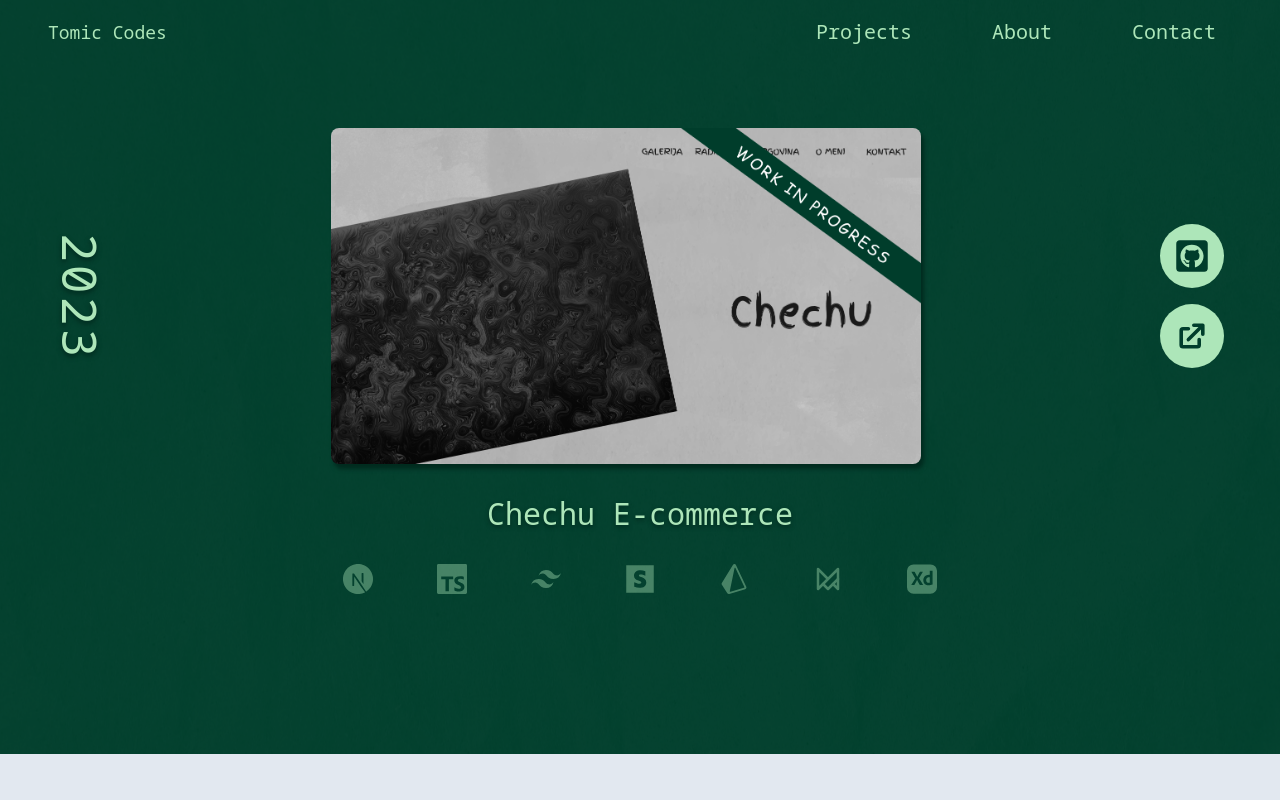
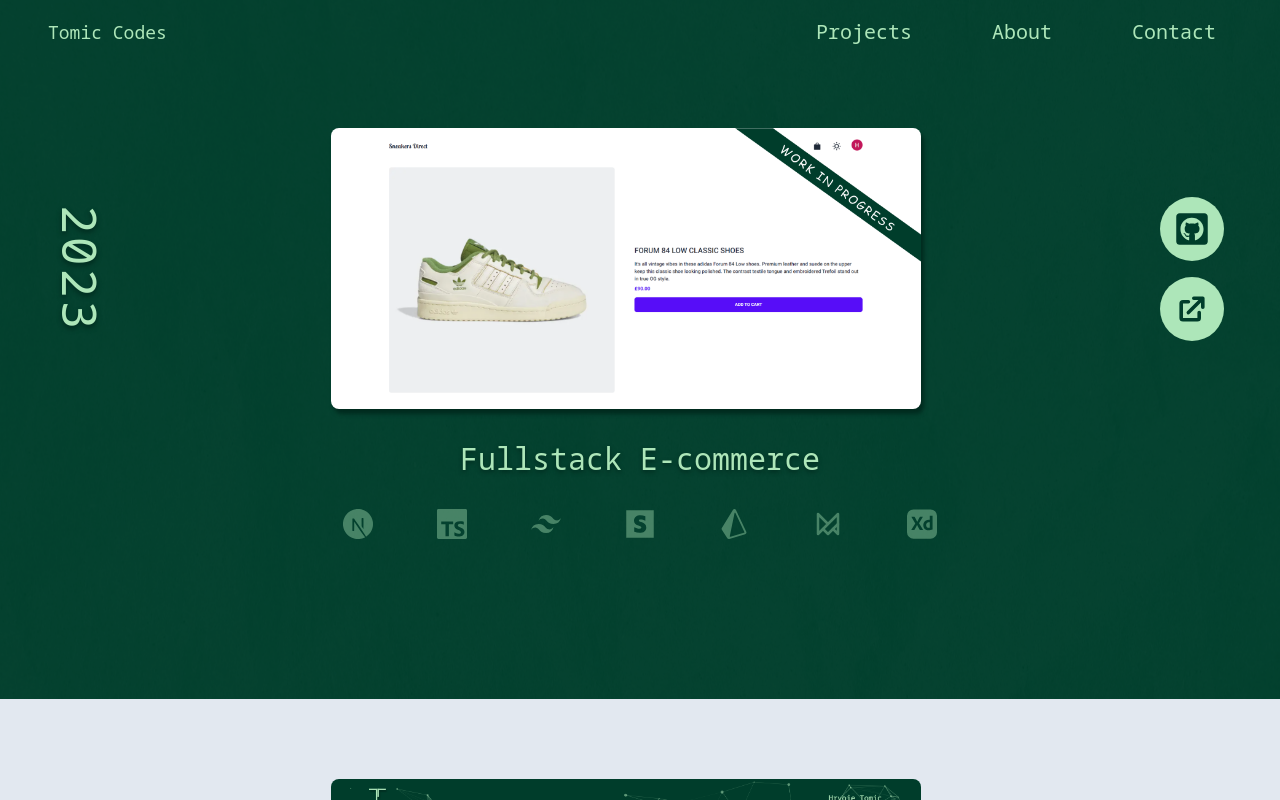
Before and after one commit to Tomato25/tomato_portfolio, a Next.js app: page /projects in a window 1280 px wide. Built offline with nearby package versions, Linux system fonts and the light colour scheme.

Commit message:
ecommerce added

```diff
--- a/app/projects/components/Chechu.tsx
+++ b/app/projects/components/ecommerce.tsx
@@ -10,13 +10,13 @@ import { motion, LayoutGroup, AnimatePresence } from "framer-motion";
 import { socialVariants, techVariants } from "../../animations/svgAnimations";
 import { imageVariants, titleVariants } from "../animations";
 import { lettersVariants, wordVariants } from "../../animations/textAnimations";
-import { chechu } from "public/projectsContent";
+import { ecommerce } from "public/projectsContent";
 import SSRMasonry from "../../components/ImageGrid";
-import ChechuBanner from "public/Images/Chechu/ChechuScreen1.png";
+import EcommerceBanner from "public/Images/Ecommerce/1.png";
 import { useChechuContext } from "../contexts/ChechuContext";
 import { sectionTitleVariants } from "@/app/about/aboutAnimations";
 
-export default function Chechu() {
+export default function Ecommerce() {
   const { carouselToggle, setCarouselToggle } = useChechuContext();
 
   return (
@@ -30,7 +30,7 @@ export default function Chechu() {
             animate="visible"
             className="invisible md:visible text-2xl lg:text-5xl self-center md:vertical-rl text-shadow-vertical"
           >
-            {chechu.year}
+            {ecommerce.year}
           </motion.h1>
 
           <AnimatePresence mode="wait">
@@ -48,7 +48,7 @@ export default function Chechu() {
                 className="flex justify-center items-center"
               >
                 <Image
-                  src={ChechuBanner}
+                  src={EcommerceBanner}
                   className="md:w-2/3 w-11/12 rounded-lg svg-shadow"
                   alt="Snaga prirode"
                   placeholder="blur"
@@ -59,7 +59,7 @@ export default function Chechu() {
 
           <motion.div
             layout
-            className="flex flex-col justify-center items-center gap-4 "
+            className="flex flex-row md:flex-col justify-center items-center gap-4 "
           >
                <div
               className="tooltip tooltip-left tooltip-primary pl-3"
@@ -81,7 +81,7 @@ export default function Chechu() {
                 }}
                 whileTap={{ rotate: -20, scale: 0.8 }}
                 className="h-16 w-16 flex items-center justify-center rounded-full bg-lightGreen text-green text-4xl cursor-pointer"
-                href="https://github.com/Tomato25/SnagaPrirode"
+                href="https://github.com/Tomato25/next-ecommerce"
                 target="_blank"
               >
                 <FaGithubSquare />
@@ -107,7 +107,7 @@ export default function Chechu() {
                 }}
                 whileTap={{ rotate: -20, scale: 0.8 }}
                 className="h-16 w-16 flex items-center justify-center rounded-full bg-lightGreen text-green text-4xl cursor-pointer"
-                href="https://snagaprirode.com.hr"
+                href="https://next-ecommerce-taupe.vercel.app/"
                 target="_blank"
               >
                 <HiExternalLink/>
@@ -126,7 +126,7 @@ export default function Chechu() {
  animate={{ opacity: 1, y: 0 }}
             className=" text-shadow"
           >
-            {chechu.name}
+            {ecommerce.name}
           </motion.h1>
         </motion.div>
         <motion.div
--- a/app/projects/page.tsx
+++ b/app/projects/page.tsx
@@ -12,7 +12,7 @@ import { SnagaPrirodeContextProvider } from "./contexts/SnagaPrirodeContext";
 import { WellbeingAppContextProvider } from "./contexts/WellbeingAppContext";
 import WellbeingApp from "./components/WellbeingApp";
 import WellbeingApplication from "./components/WellbeingApp";
-import Chechu from "./components/Chechu";
+import Ecommerce from "./components/ecommerce";
 
 export default function Projects() {
   return (
@@ -23,7 +23,7 @@ export default function Projects() {
           <ChechuContextProvider>
             <PortfolioContextProvider>
                 <div className="flex flex-col justify-center items-center gap-8  mb-16">
-                  <Chechu />
+                  <Ecommerce />
                   <Tomic_code_portfolio key="component1" />
                   <Snaga_prirode key="component2" />
                   <NtuRise key="component3" />
--- a/public/projectsContent.tsx
+++ b/public/projectsContent.tsx
@@ -1,5 +1,5 @@
-export const chechu = {
-  name: "Chechu E-commerce",
+export const ecommerce = {
+  name: "Fullstack E-commerce",
   year: "2023",
 };
 
```
Also changed, not shown: public/Images/Chechu/ChechuScreen1.png (deleted), public/Images/Ecommerce/1.png (added).
